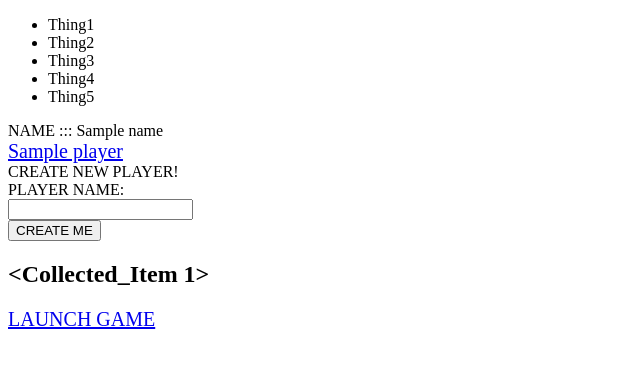
After one commit to motorwolf/RNG_LEADER, a Flask app: template templates/user.html in a window 1280 px wide. The commit adds this page. Shown: the top 368 px of the page, without its empty margins (0-640 px from the left). Run offline with Flask 2, Linux system fonts and the light colour scheme; tables that the repository leaves empty hold one stand-in row (values such as "Sample post"); the template is opened without the code that fills it: values that come from a table or form of the project are taken from there, most other values are stand-ins (such as "Sample title", 1, 10 or a date in 2020).

Commit message:
added a user layer and did some restructuring

```diff
--- a/server.py
+++ b/server.py
@@ -16,47 +16,70 @@ def show_login_form():
     return render_template('login.html')
 
 @app.route('/login', methods=["POST"])
-def player_login():
-    """ Match entered credentials against db info."""
+def user_login():
+    """ Match entered credentials against user information in database."""
     email = request.form.get('email')
     pw = request.form.get('pass')
-    player = game.Player.query.filter(game.Player.email == email).first()
-    if(player.password != pw):
+    # TODO: Need to handle if the user doesn't exist!
+    user = game.User.query.filter(game.User.email == email).first()
+    if(user.password != pw):
         print("YOU HAVE BEEN REJECTED!")
         return "Did not work."
     else:
         session['logged_in'] = True
-        session['player_id'] = str(player.player_id)
-        return redirect(f'player_detail/{player.player_id}')
+        session['user_id'] = str(user.user_id)
+        return redirect(f'user/{user.user_id}')
 
 @app.route('/signup')
 def show_signup_form():
+    """ Shows the user sign up form. """
     return render_template('signup.html')
+
 @app.route('/signup', methods=["POST"])
-def player_sign_up():
-    """ Initializes a player. """
-    player_email = request.form.get('email')
-    player_name = request.form.get('name')
-    player_pass = request.form.get('pass')
+def user_sign_up():
+    """ Initializes a user. """
+    user_email = request.form.get('email')
+    user_name = request.form.get('name')
+    user_pass = request.form.get('pass')
     # get sanitizes... right??
-    if game.Player.query.filter(game.Player.email == player_email).first() == None:
-        new_player = game.Player(name=player_name,email=player_email,password=player_pass)
-        game.db.session.add(new_player)
+    if game.User.query.filter(game.User.email == user_email).first() == None:
+        new_user = game.User(name=user_name,email=user_email,password=user_pass)
+        game.db.session.add(new_user)
         game.db.session.commit()
         # TODO: flash you've been added
-        return redirect(f'/player_detail/{new_player.player_id}')
+        # TODO: log in user
+        return redirect(f'/user/{new_user.user_id}')
 
     else:
         # TODO: an account already exists with this email.
         return redirect('/login')
 
-@app.route('/player_detail/<player_id>')
-def show_player_info(player_id):
-    if session['logged_in'] == True and player_id == session['player_id']:
+@app.route('/user/<user_id>')
+def show_user_info(user_id):
+    #TODO: MAKE USER ID PAGE.
+    session_id = session['user_id']
+    if session['logged_in']:
+        if user_id == session_id:
+            user = game.User.query.filter(game.User.user_id == session_id).first()
+            players = user.players
+            return render_template("user.html", players = players, user_id = user_id)
+        else:
+            #TODO : You can't see this page.
+            return redirect("/login")
+    else:
+        #TODO: message: you are not logged in.
+        return redirect("/login")
+
+@app.route('/api/create_player')
+def create_player():
+    return "hi"
+
+@app.route('/user/<user_id>/<player_id>')
+def show_player_info(user_id, player_id):
+    if session['logged_in'] == True and user_id == session['user_id']:
         player = game.Player.query.get(player_id) # this should not fail because if your session id has been assigned an id, you exist.
         collected_items = game.Collected_Item.query.filter(game.Collected_Item.player_id == player_id).all()
         #TODO: dump some player info here!
-        breakpoint()
         return render_template('player.html', name=player.name, collected=collected_items)
     else:
         #TODO: flash you failed criteria to see this page
@@ -100,6 +123,13 @@ def begin_game():
 
 #    player_map_json = jsonify({**player_info, **map_data}) SAVED so i remember this quick dictionary concat shorthand
 
+@app.route('/api/item_collected')
+def item_collected():
+    """ The player has collected the item. We will add it to their collection. """
+
+    player = Player.query.get(session['player_id'])
+
+
 if __name__ == '__main__':
     game.connect_to_db(app)
     app.debug=True
--- /dev/null
+++ b/static/js/createPlayer.js
@@ -0,0 +1,13 @@
+
+const createPlayerForm = document.querySelector('#createPlayer');
+createPlayerForm.addEventListener('submit', (e) => {
+  e.preventDefault();
+  const newPlayerData = {
+    'name': e.target.elements.name.value,
+  }
+  createPlayer(JSON.stringify(newPlayerData));
+});
+const createPlayer = (data) => {
+  // makes an API call to create a player and fetches the data.
+  // someday you shall fetch()
+}
--- a/templates/base.html
+++ b/templates/base.html
@@ -22,5 +22,6 @@
   {% include 'nav.html' %}
   {% block content %}
   {% endblock %}
+
 </body>
 </html>
--- /dev/null
+++ b/templates/user.html
@@ -0,0 +1,20 @@
+{% extends 'base.html' %}
+{% block content %}
+  NAME ::: {{ name }}
+  {% if not players %}
+  <p> You have not created any players. </p>
+  {% endif %}
+  {% for player in players:%}
+  <a href="/user/{{user_id}}/{{player.player_id}}">{{player.name}}</a>
+  {% endfor %}
+  CREATE NEW PLAYER!
+  <form action="/api/create_player" id="createPlayer">
+    <label>PLAYER NAME: <input type="text" name="name"></label>
+    <button type="submit">CREATE ME</button>
+  </form>
+  {% for item in collected: %}
+      <h2> {{ item }} </h2>
+  {% endfor %}
+  <a href="/start_game">LAUNCH GAME</a>
+  <script src="../static/js/createPlayer.js"/>
+{% endblock %}
```
Also changed, not shown: game.py (+19 -10 lines), static/js/game.js (+21 -21 lines).
